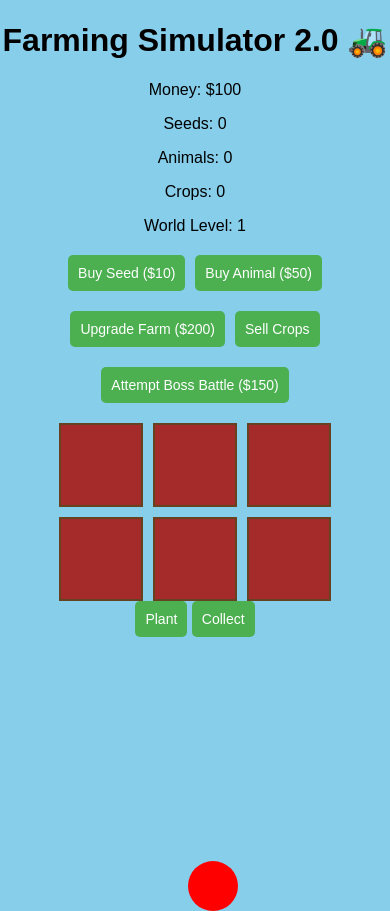
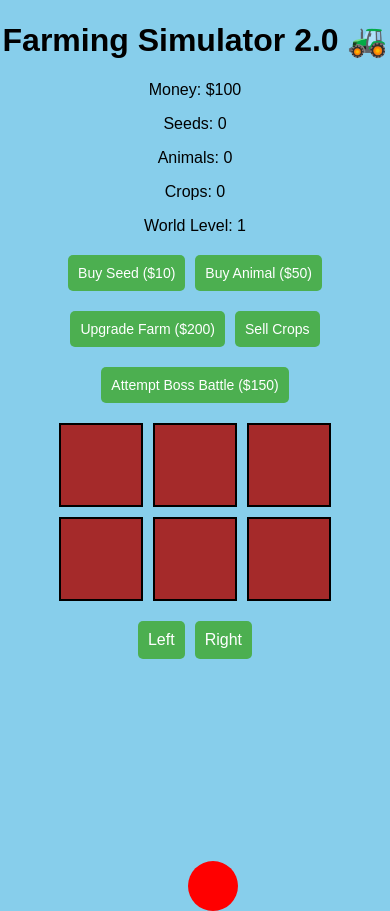
Before and after one commit to edfgwegeggRT/farming, a plain HTML site: page index.html in a window 390 px wide. Drawn offline with Linux system fonts and the light colour scheme.

Commit message:
Update index.html

```diff
--- a/index.html
+++ b/index.html
@@ -7,17 +7,21 @@
     <style>
         body { font-family: Arial, sans-serif; text-align: center; background-color: #87CEEB; margin: 0; padding: 0; }
         .farm-container { display: flex; justify-content: center; gap: 10px; margin-top: 20px; flex-wrap: wrap; max-width: 90vw; margin-left: auto; margin-right: auto; position: relative; }
-        .plot { width: 80px; height: 80px; background-color: brown; display: flex; align-items: center; justify-content: center; border: 2px solid #654321; cursor: pointer; position: relative; }
-        .player { width: 50px; height: 50px; background-color: red; position: absolute; border-radius: 50%; transition: transform 0.2s; }
+        .plot { width: 80px; height: 80px; background-color: brown; display: flex; align-items: center; justify-content: center; border: 2px solid black; cursor: pointer; position: relative; }
+        .player { width: 50px; height: 50px; background-color: red; position: absolute; border-radius: 50%; }
         .menu, .store, .boss-battle { margin-top: 20px; display: flex; flex-wrap: wrap; justify-content: center; gap: 10px; }
         button { padding: 10px; font-size: 14px; cursor: pointer; border-radius: 5px; border: none; background-color: #4CAF50; color: white; }
         button:hover { background-color: #45a049; }
         .stats { margin-top: 20px; font-size: 16px; }
-        @media (min-width: 600px) {
-            .plot { width: 100px; height: 100px; }
-            button { font-size: 16px; padding: 12px; }
+        .mobile-controls { margin-top: 20px; display: flex; justify-content: center; gap: 10px; }
+        .mobile-controls button { padding: 10px; font-size: 16px; background-color: #4CAF50; color: white; }
+
+        /* Show mobile controls only on small devices */
+        @media (max-width: 767px) {
+            .mobile-controls { display: flex; }
         }
-        /* Hide mobile controls on desktop */
+
+        /* Hide mobile controls on tablet and larger devices */
         @media (min-width: 768px) {
             .mobile-controls { display: none; }
         }
@@ -45,10 +49,10 @@
     </div>
     <div class="farm-container" id="farm"></div>
 
-    <!-- Mobile controls for planting and collecting -->
+    <!-- Mobile controls for moving left and right -->
     <div class="mobile-controls">
-        <button onclick="plantCrop()">Plant</button>
-        <button onclick="harvestCrop()">Collect</button>
+        <button onclick="movePlayer('left')">Left</button>
+        <button onclick="movePlayer('right')">Right</button>
     </div>
 
     <script>
@@ -62,6 +66,7 @@
         let currentPlotIndex = 0;
         const plots = [];
         const plotSize = 80;
+        const plotsPerRow = 3; // Define the number of plots per row for layout purposes
 
         player.classList.add('player');
         farm.appendChild(player);
@@ -161,28 +166,21 @@
         }
 
         function movePlayer(direction) {
-            const maxRows = Math.sqrt(plots.length);
-            let row = Math.floor(currentPlotIndex / maxRows);
-            let col = currentPlotIndex % maxRows;
+            const maxRows = Math.ceil(plots.length / plotsPerRow);
+            let row = Math.floor(currentPlotIndex / plotsPerRow);
+            let col = currentPlotIndex % plotsPerRow;
 
-            let targetX = 0;
-            let targetY = 0;
-
-            if (direction === 'up' && row > 0) {
-                currentPlotIndex -= maxRows;
-            } else if (direction === 'down' && row < maxRows - 1) {
-                currentPlotIndex += maxRows;
-            } else if (direction === 'left' && col > 0) {
+            if (direction === 'left' && col > 0) {
                 currentPlotIndex -= 1;
-            } else if (direction === 'right' && col < maxRows - 1) {
+            } else if (direction === 'right' && col < plotsPerRow - 1) {
                 currentPlotIndex += 1;
             }
 
-            // Calculate new player position on the plot
+            // Move the player to the center of the selected plot
             const plot = plots[currentPlotIndex];
             const plotPosition = plot.getBoundingClientRect();
-            targetX = plotPosition.left + (plotSize / 2) - (player.offsetWidth / 2);
-            targetY = plotPosition.top + (plotSize / 2) - (player.offsetHeight / 2);
+            const targetX = plotPosition.left + (plotSize / 2) - (player.offsetWidth / 2);
+            const targetY = plotPosition.top + (plotSize / 2) - (player.offsetHeight / 2);
 
             smoothMovePlayer(targetX, targetY);
         }
@@ -213,10 +211,8 @@
 
         // Handle PC Keyboard Input (WASD / P / C)
         document.addEventListener('keydown', (e) => {
-            if (e.key === 'w' || e.key === 'ArrowUp') movePlayer('up');
-            if (e.key === 's' || e.key === 'ArrowDown') movePlayer('down');
-            if (e.key === 'a' || e.key === 'ArrowLeft') movePlayer('left');
-            if (e.key === 'd' || e.key === 'ArrowRight') movePlayer('right');
+            if (e.key === 'ArrowLeft') movePlayer('left');
+            if (e.key === 'ArrowRight') movePlayer('right');
             if (e.key === 'p') { plantCrop(); }
             if (e.key === 'c') { harvestCrop(plots[currentPlotIndex]); }
             updateUI();
```
